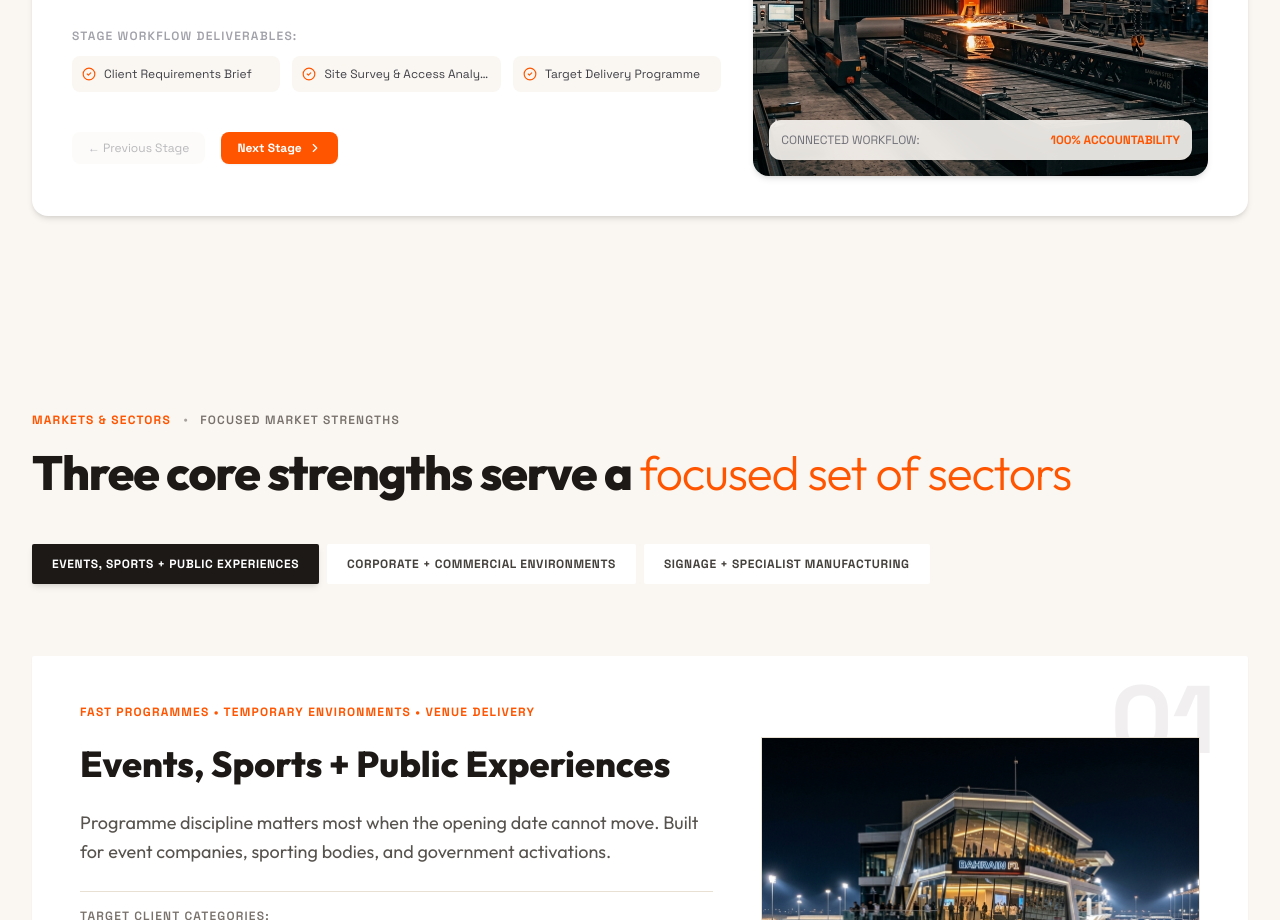
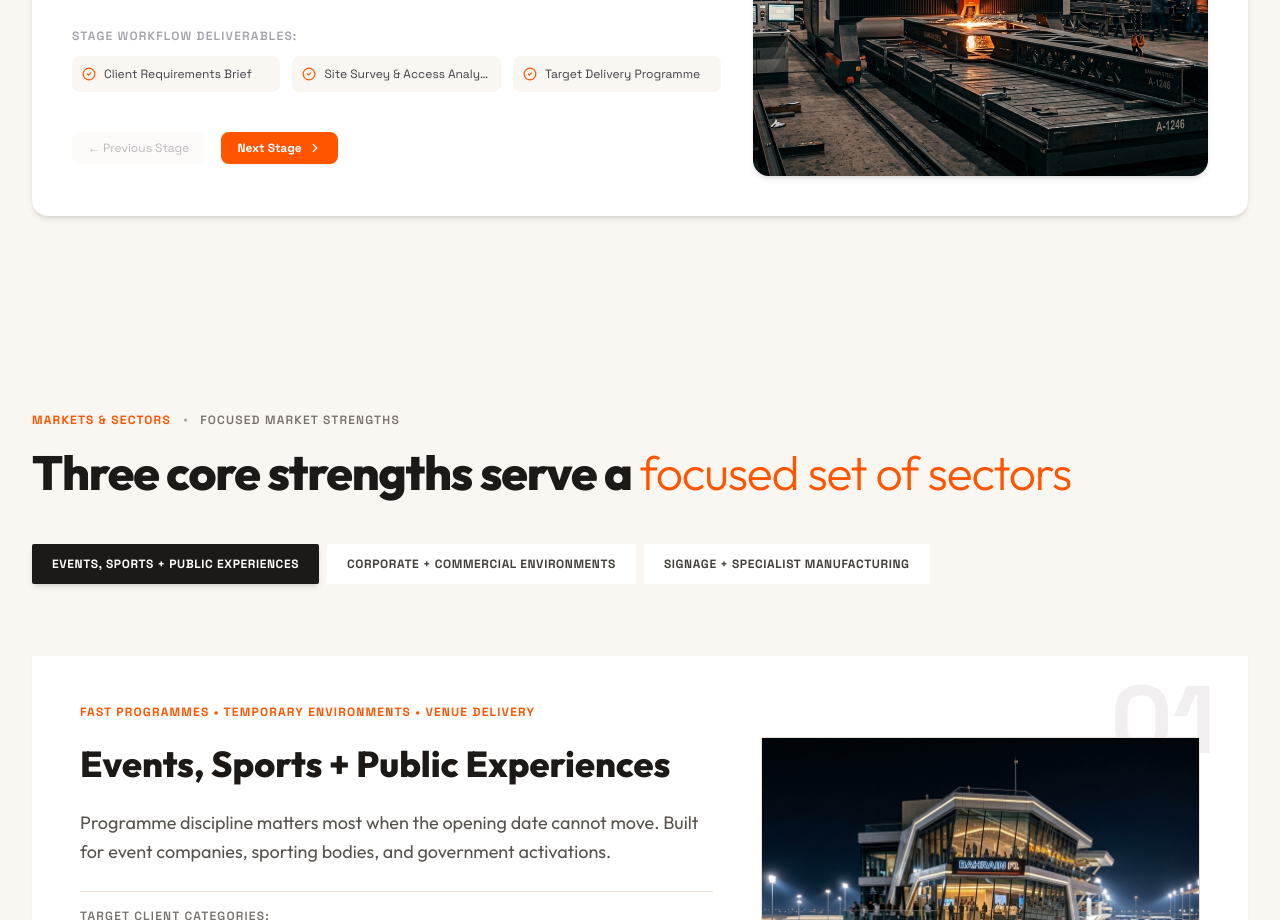
Before and after one commit to akashjo123/orange-industries, a Next.js app: page / in a window 1280 px wide. Shown: the part 3480-4400 px from the top of the page. Built offline with nearby package versions, Linux system fonts and the light colour scheme.

Commit message:
refactor: remove connected workflow overlay from ProcessTimeline

```diff
--- a/components/ProcessTimeline.tsx
+++ b/components/ProcessTimeline.tsx
@@ -213,10 +213,7 @@ export default function ProcessTimeline() {
                   fill
                   className="object-cover"
                 />
-                <div className="absolute bottom-4 left-4 right-4 bg-[#FAF7F2]/90 backdrop-blur p-3 rounded-xl flex items-center justify-between text-xs font-mono shadow-sm">
-                  <span className="text-zinc-500">CONNECTED WORKFLOW:</span>
-                  <span className="text-brand-orange font-bold">100% ACCOUNTABILITY</span>
-                </div>
+
               </div>
             </motion.div>
           </AnimatePresence>
```
